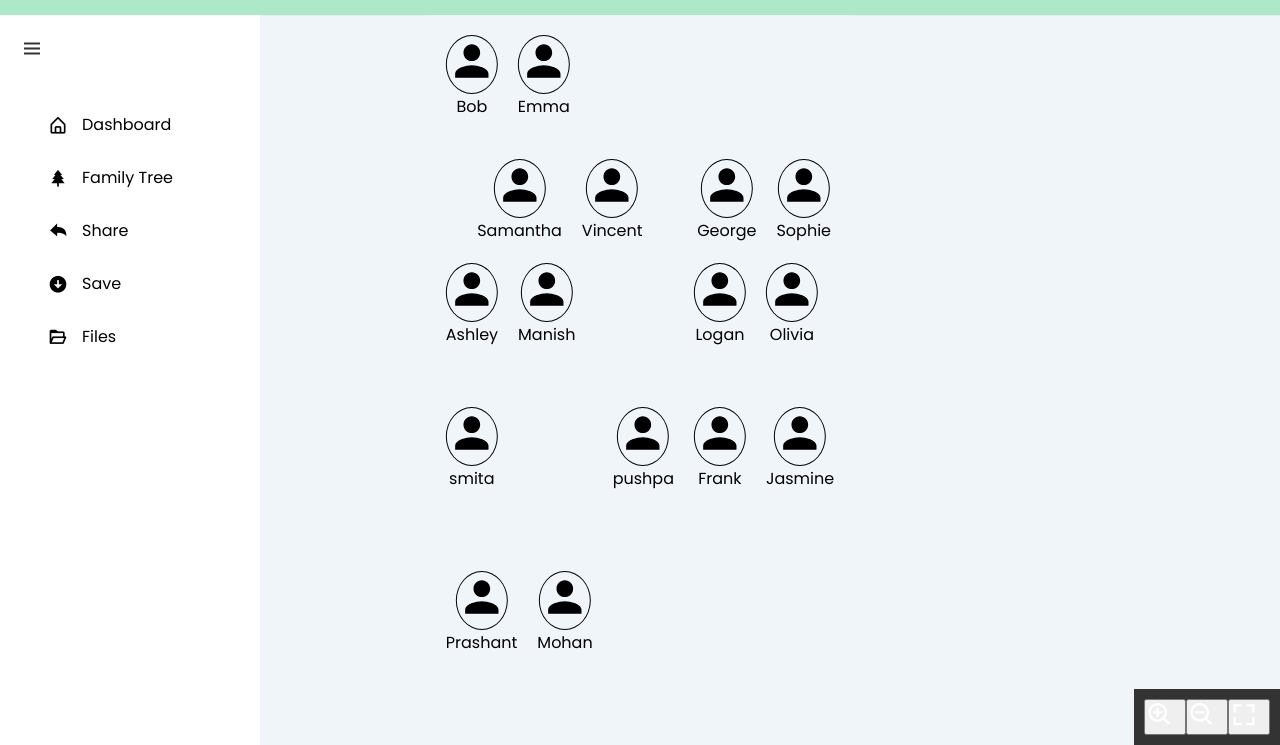
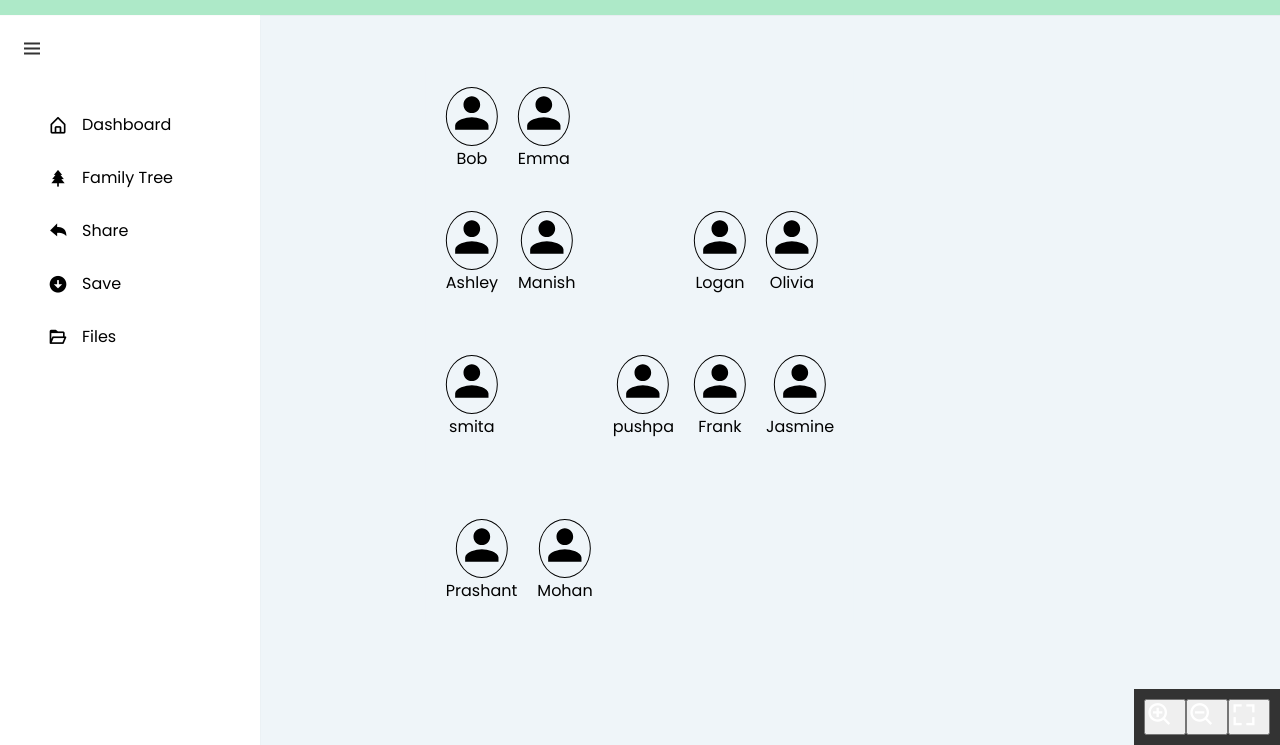
Before and after one commit to naiyah-hub/blended, a Gatsby site: page /App in a window 1280 px wide. Shown: the part 55-800 px from the top of the page. Built offline with nearby package versions, Linux system fonts and the light colour scheme; Gatsby itself is replaced by a stand-in of ours.

Commit message:
removed rending parents, cant click on partners anymore

```diff
--- a/src/components/TreeComponent/familyTree.js
+++ b/src/components/TreeComponent/familyTree.js
@@ -1,4 +1,4 @@
-import React, { Component } from "react";
+import React from "react";
 import styled from "styled-components";
 import Member from "./member";
 
@@ -12,33 +12,18 @@ const hasChildren = (member) => {
   return member.children && member.children.length;
 };
 
-const FamilyTree = ({ members, level = 0, onMemberClick, isParents = false }) => {
-  const renderParents = (member) => {
-    if (member.partner && member.partner.parents) {
-      return (
-        <FamilyTree
-          members={member.partner.parents}
-          level={level - 1}
-          onMemberClick={onMemberClick}
-          isParents
-        />
-      );
-    }
-    return null;
-  };
-
+const FamilyTree = ({ members, level = 0, onMemberClick }) => {
   return (
     <>
       <StyledWrapper level={level}>
-        {members.map((member, i) => (
+        {members && members.map((member, i) => (
           <div key={`level-${level}-${i}`}>
-            {!isParents && renderParents(member)}
             <div style={{ display: "flex" }}>
               <Member {...member} onMemberClick={onMemberClick} />
               {member.partner && (
                 <Member
                   {...member.partner}
-                  onMemberClick={onMemberClick}
+                  // onMemberClick={onMemberClick} // Disabled partner clicking
                 />
               )}
             </div>
```
